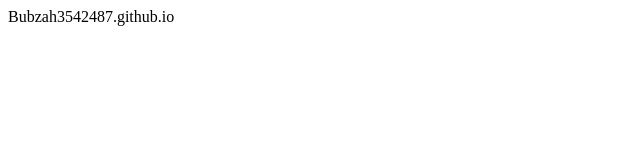
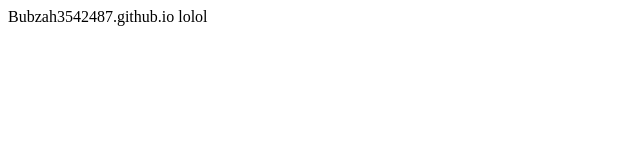
Before and after one commit to Bubzah3542487/Bubzah3542487.github.io, a plain HTML site: page index.html in a window 1280 px wide. Shown: the full height of the page, 0-640 px from the left. Drawn offline with Linux system fonts and the light colour scheme.

Commit message:
Update index.html

```diff
--- a/index.html
+++ b/index.html
@@ -5,5 +5,6 @@
 
 <body>
 Bubzah3542487.github.io
+lolol
 </body>
 </html>
```
